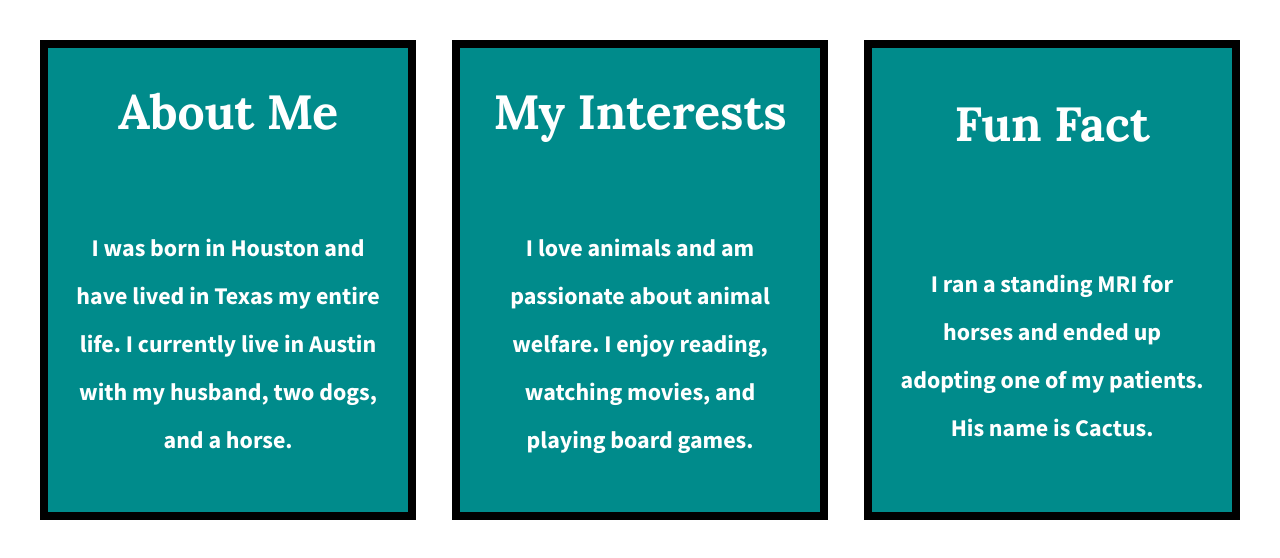
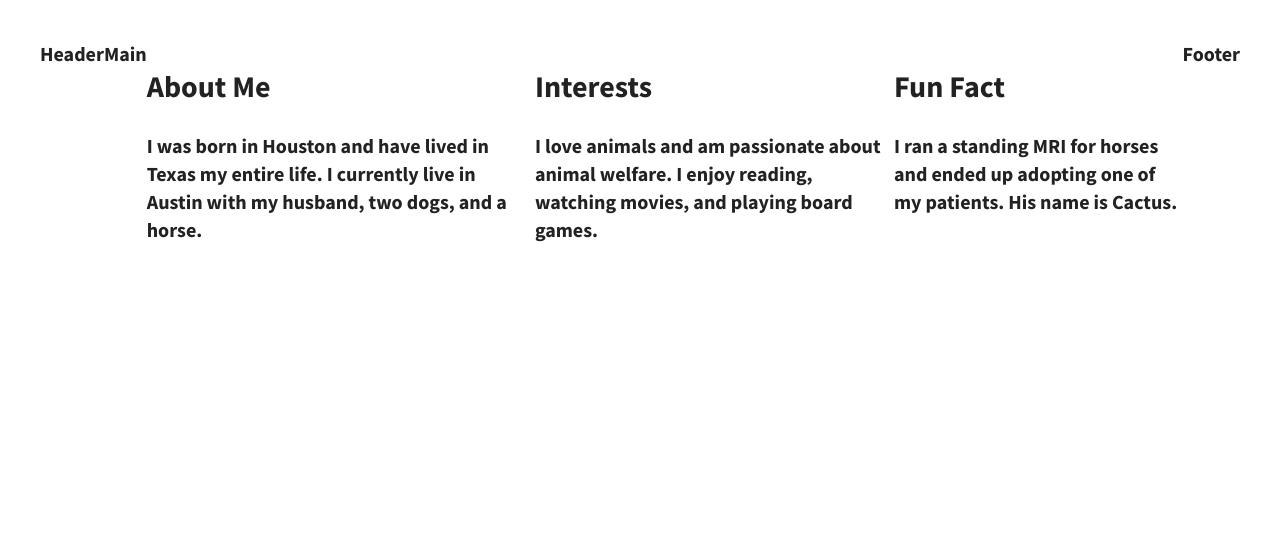
Before and after one commit to KellyBosman/divs-flexbox, a plain HTML site: page index.html in a window 1280 px wide. Drawn offline with nearby package versions, Linux system fonts and the light colour scheme.

Commit message:
Updated divs and title

```diff
--- a/index.html
+++ b/index.html
@@ -1,9 +1,9 @@
 <!doctype html>
-<html class="no-js" lang="">
+<html class="no-js" lang="en">
     <head>
         <meta charset="utf-8">
         <meta http-equiv="x-ua-compatible" content="ie=edge">
-        <title>Make me into a grid!</title>
+        <title>Flexbox About Me</title>
         <meta name="description" content="">
         <meta name="viewport" content="width=device-width, initial-scale=1">
 
@@ -22,18 +22,21 @@
         <![endif]-->
 
         <section class="wrapper">
-            <div class="div-1">
+            <header>Header</header>
+            <main>Main</main>
+            <div id="div-1" class="flex-item">
                 <h2>About Me</h2>
                 <p>I was born in Houston and have lived in Texas my entire life. I currently live in Austin with my husband, two dogs, and a horse.</p>
             </div>
-            <div class="div-2">
-                <h2>My Interests</h2>
+            <div id="div-2" class="flex-item">
+                <h2>Interests</h2>
                 <p>I love animals and am passionate about animal welfare. I enjoy reading, watching movies, and playing board games.</p>
             </div>
-            <div class="div-3">
+            <div id="div-3" class="flex-item">
                 <h2>Fun Fact</h2>
                 <p>I ran a standing MRI for horses and ended up adopting one of my patients. His name is Cactus.</p>
             </div>
+            <footer>Footer</footer>
         </section>
 
         <script src="https://ajax.googleapis.com/ajax/libs/jquery/1.11.3/jquery.min.js"></script>
```
